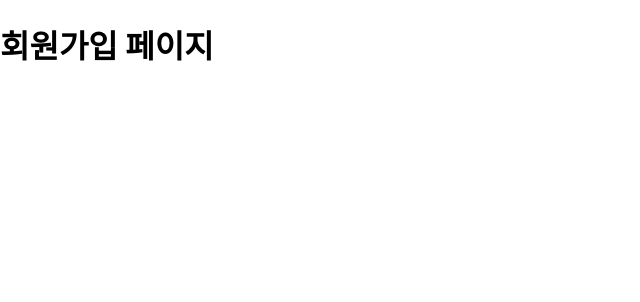
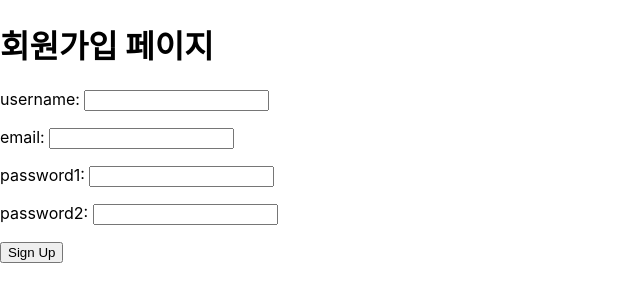
Before and after one commit to Gudolph/Client, a React (Create React App) app: page /signup in a window 1280 px wide. Shown: the top 302 px of the page, without its empty margins (0-640 px from the left). Built offline with nearby package versions, Linux system fonts and the light colour scheme.

Commit message:
ERROR: axios post 안넘겨짐 404에러

```diff
--- a/package.json
+++ b/package.json
@@ -6,12 +6,15 @@
     "@testing-library/jest-dom": "^5.14.1",
     "@testing-library/react": "^13.0.0",
     "@testing-library/user-event": "^13.2.1",
+    "axios": "1.1.3",
     "bootstrap": "5.2.2",
     "react": "^18.2.0",
     "react-bootstrap": "2.6.0",
     "react-dom": "^18.2.0",
+    "react-redux": "8.0.5",
     "react-router-dom": "6.4.3",
     "react-scripts": "5.0.1",
+    "redux": "4.2.0",
     "web-vitals": "^2.1.0"
   },
   "scripts": {
--- a/src/components/Signup.js
+++ b/src/components/Signup.js
@@ -1,9 +1,86 @@
-import React from "react";
+import React, { useState } from "react";
+import axios from "axios";
 
 const Signup = () => {
+  const [username, setUsername] = useState("");
+  const [email, setEmail] = useState("");
+  const [password1, setPassword1] = useState("");
+  const [password2, setPassword2] = useState("");
+
+  //회원가입 form axios post
+  const handleSubmit = async (e) => {
+    e.preventDefault();
+    try {
+      await axios.post("http://localhost:8000/accounts/registration/", {
+        username: username,
+        email: email,
+        password1: password1,
+        password2: password2,
+      });
+    } catch (e) {
+      //서버에서 받은 에러 메세지
+      console.log(e.response.data.message);
+    }
+  };
+
+  //input창 상태관리
+  const handleChange = (e) => {
+    const {
+      target: { name, value },
+    } = e;
+    if (name === "username") {
+      setUsername(value);
+    } else if (name === "email") {
+      setEmail(value);
+    } else if (name === "password1") {
+      setPassword1(value);
+    } else if (name === "password2") {
+      setPassword2(value);
+    }
+  };
+
   return (
     <div>
       <h1>회원가입 페이지</h1>
+      <form onSubmit={handleSubmit}>
+        <p>
+          <label htmlFor="username">username: </label>
+          <input
+            type="text"
+            name="username"
+            value={username}
+            onChange={handleChange}
+          ></input>
+        </p>
+        <p>
+          <label htmlFor="email">email: </label>
+          <input
+            type="text"
+            name="email"
+            value={email}
+            onChange={handleChange}
+          ></input>
+        </p>
+        <p>
+          <label htmlFor="password1">password1: </label>
+          <input
+            type="text"
+            name="password1"
+            value={password1}
+            onChange={handleChange}
+          ></input>
+        </p>
+        <p>
+          <label htmlFor="password2">password2: </label>
+          <input
+            type="text"
+            name="password2"
+            value={password2}
+            onChange={handleChange}
+          ></input>
+        </p>
+        <button type="submit">Sign Up</button>
+      </form>
     </div>
   );
 };
```
Also changed, not shown: src/components/Login.js (added, +20 -0 lines), src/routes/PrivateRoute.js (added, +16 -0 lines), src/utils/jwtUtils.js (added, +21 -0 lines), 2 other files (tests, documents, lock files or other folders).
